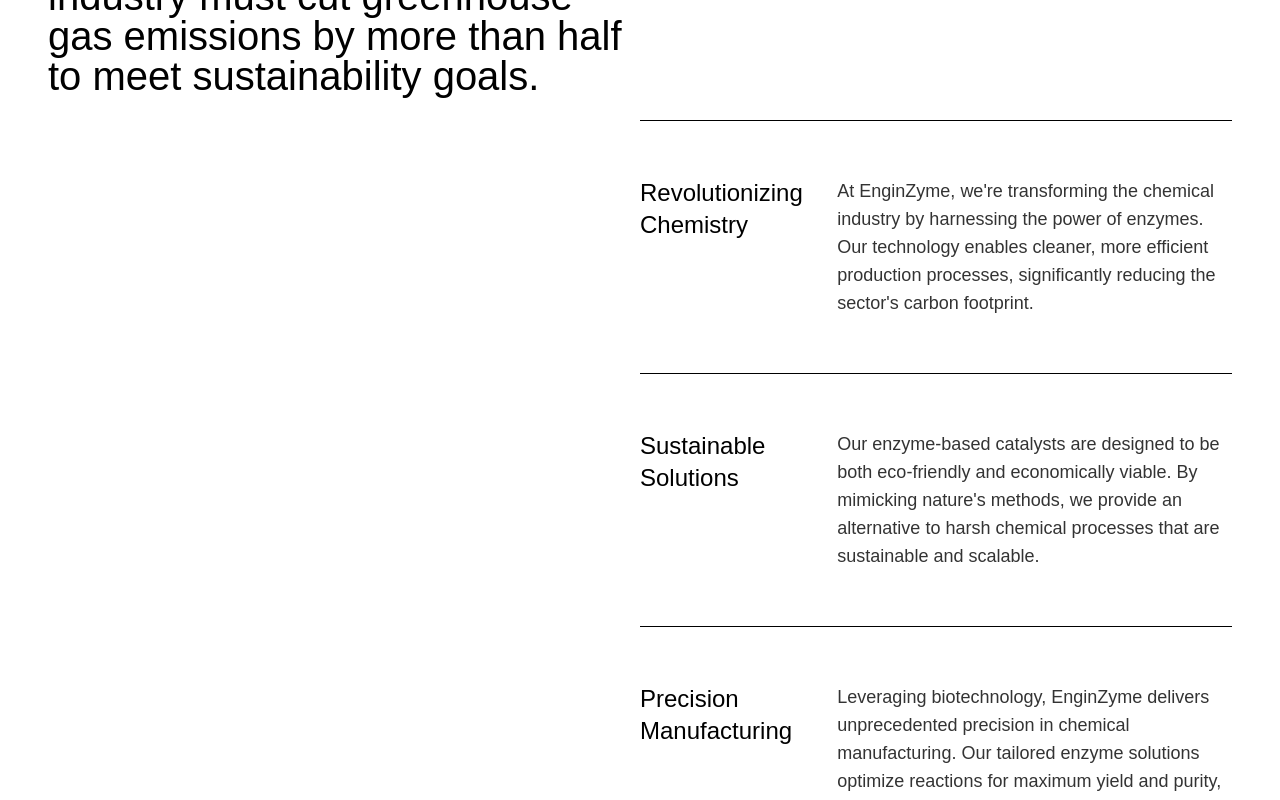
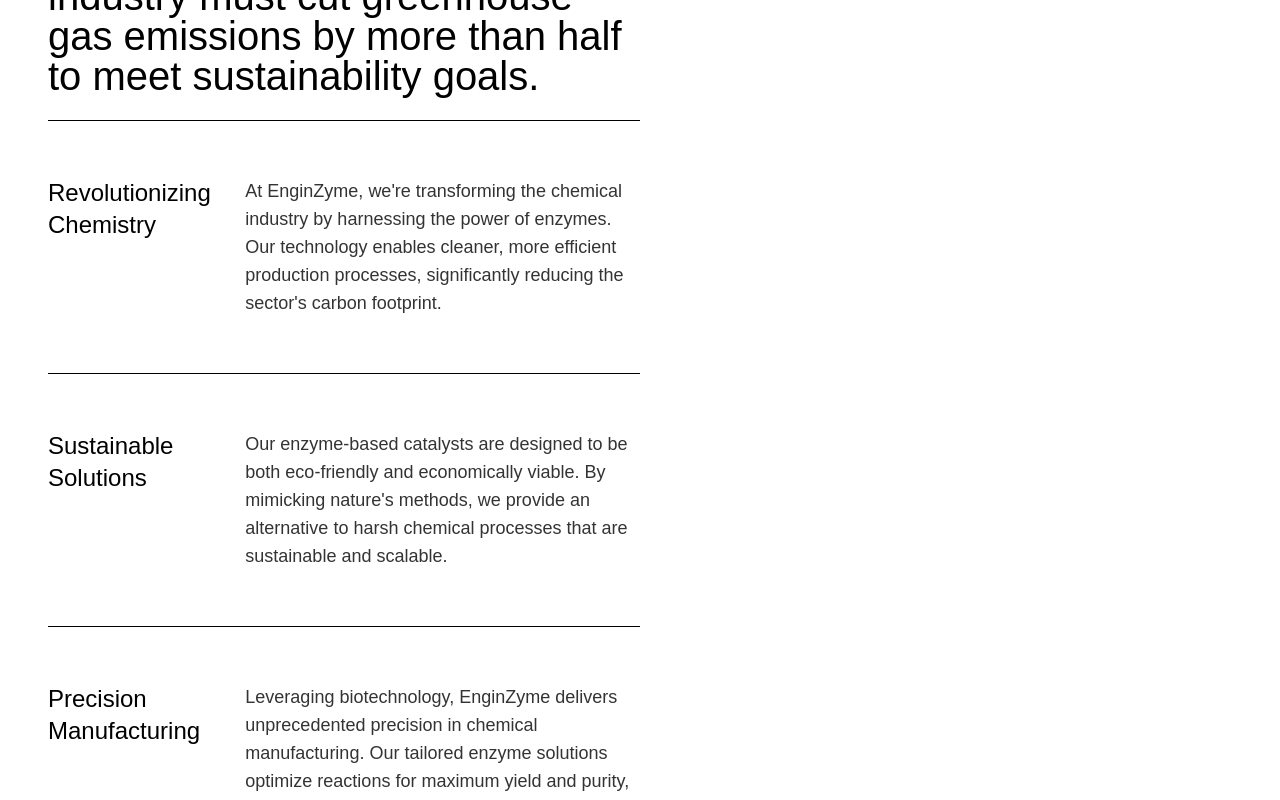
Before and after one commit to jutsuai/bento-templates, a React (Create React App) app in the folder template-5/: page / in a window 1280 px wide. Shown: the part 1120-1920 px from the top of the page. Built offline with nearby package versions, Linux system fonts and the light colour scheme.

Commit message:
Refactor About component with styled-components

```diff
--- a/template-5/src/components/dev/About.js
+++ b/template-5/src/components/dev/About.js
@@ -61,6 +61,11 @@
     @container (min-width: 48rem) {
       grid-template-columns: repeat(2, 1fr);
     }
+  `;
+
+  const AboutRightContainer = styled.div`
+    grid-column-start: 2;
+    grid-column: span 1;
   `;
 
   const MoreInfoWrapper = styled.div`
@@ -138,13 +143,7 @@
           <AboutHeader>{props?.headerText}</AboutHeader>
         </AboutLeft>
         <AboutRight>
-          <div
-            style={{
-              gridColumn: "span 1",
-              gridColumnStart: 2,
-            }}
-            // className="col-start-2 col-span-1"
-          >
+          <AboutRightContainer>
             {props?.moreInfo?.map((item, index) => (
               <MoreInfoWrapper key={index}>
                 <MoreInfoHeader>{item?.title}</MoreInfoHeader>
@@ -171,7 +170,7 @@
                 />
               </div>
             </Button>
-          </div>
+          </AboutRightContainer>
         </AboutRight>
       </AboutContent>
     </AboutWrapper>
--- a/template-5/src/components/prod/About.js
+++ b/template-5/src/components/prod/About.js
@@ -60,6 +60,11 @@
     @media (min-width: 48rem) {
       grid-template-columns: repeat(2, 1fr);
     }
+  `;
+
+  const AboutRightContainer = styled.div`
+    grid-column-start: 2;
+    grid-column: span 1;
   `;
 
   const MoreInfoWrapper = styled.div`
@@ -134,13 +139,7 @@
           <AboutHeader>{props?.headerText}</AboutHeader>
         </AboutLeft>
         <AboutRight>
-          <div
-            style={{
-              gridColumn: "span 1",
-              gridColumnStart: 2,
-            }}
-            // className="col-start-2 col-span-1"
-          >
+          <AboutRightContainer>
             {props?.moreInfo?.map((item, index) => (
               <MoreInfoWrapper key={index}>
                 <MoreInfoHeader>{item?.title}</MoreInfoHeader>
@@ -167,7 +166,7 @@
                 />
               </div>
             </Button>
-          </div>
+          </AboutRightContainer>
         </AboutRight>
       </AboutContent>
     </AboutWrapper>
```
